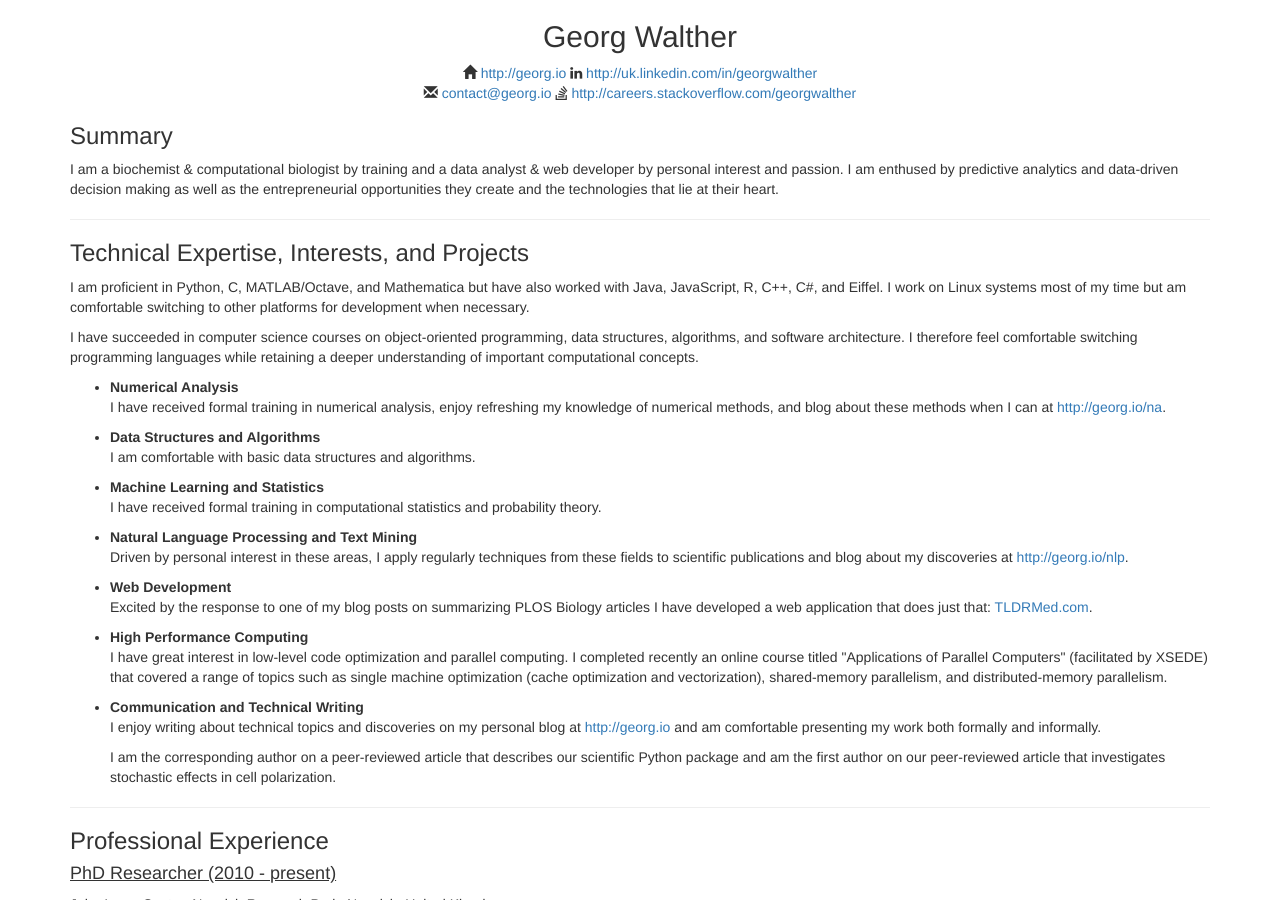
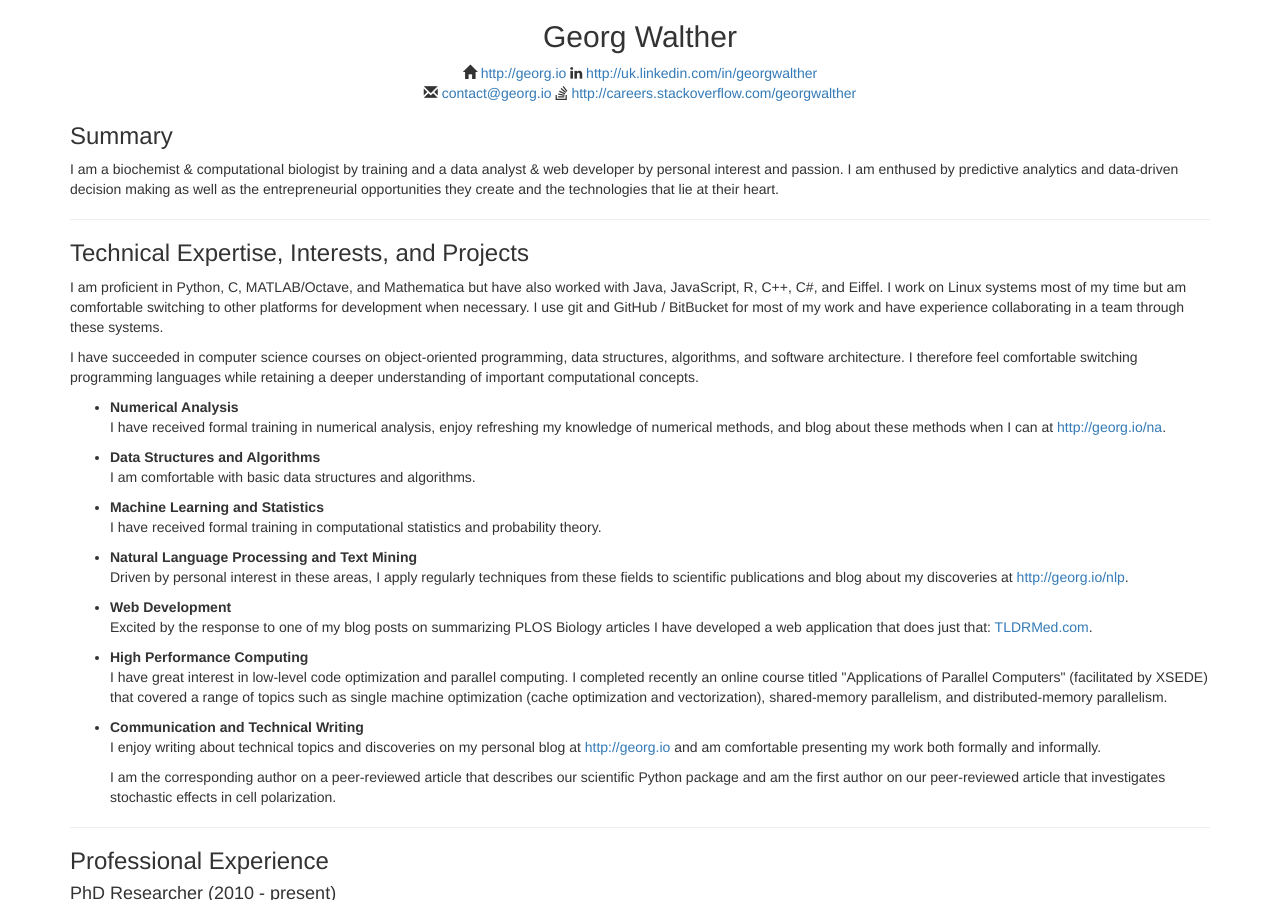
Before and after one commit to waltherg/backup.waltherg.github.io, a Jekyll site: the page cv/index.html, which Jekyll copies as it is, in a window 1280 px wide and 900 px high. Built offline with Jekyll 4.4.1, drawn with Linux system fonts in a browser that asks for light colours; nearby versions of some CDN libraries; some web fonts are replaced.

Commit message:
mention git

```diff
--- a/cv/index.html
+++ b/cv/index.html
@@ -90,6 +90,9 @@
 
     I work on Linux systems most of my time but am comfortable switching
     to other platforms for development when necessary.
+
+    I use git and GitHub / BitBucket for most of my work and have experience
+    collaborating in a team through these systems.
   </p>
   <p>
     I have succeeded in computer science courses on object-oriented
```
